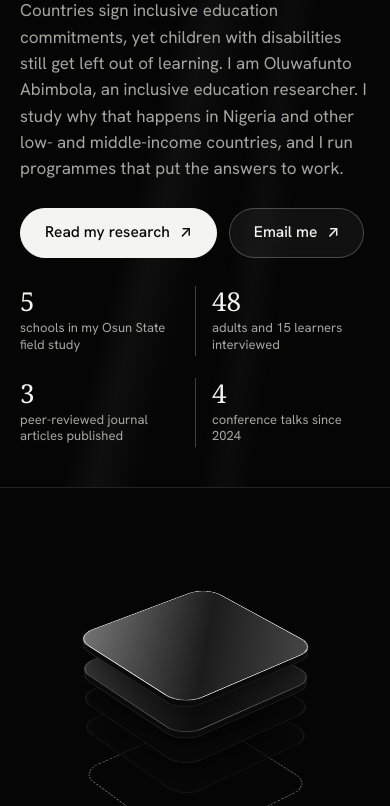
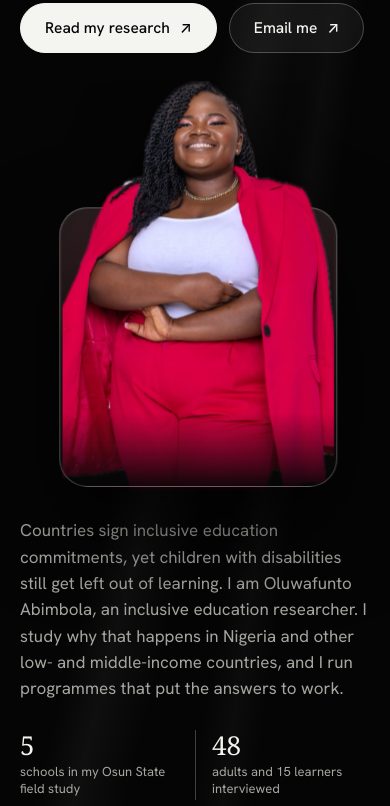
Before and after one commit to oluwafuntoabimbola-ops/funto, an Astro site: page / in a window 390 px wide. Shown: the part 420-1226 px from the top of the page. Built offline with nearby package versions, Linux system fonts and the light colour scheme; Astro itself is replaced by a stand-in of ours; a web font is replaced by a local one.

Commit message:
Opening screen: her portrait stepping out of a frame
Co-Authored-By: Claude Fable 5.2 <noreply@anthropic.com>
Claude-Session: https://claude.ai/code/session_01JXpvKwRdQkFS9xjB7t2wrN

```diff
--- a/src/layouts/Base.astro
+++ b/src/layouts/Base.astro
@@ -133,7 +133,7 @@ const person = {
             </li>
           </ul>
         </div>
-        <p class="small muted" style="margin-top:8px">Graduation gown photo by Island Photography</p>
+        <p class="small muted" style="margin-top:8px">Red suit photo by Mountain Photography · Graduation gown photo by Island Photography</p>
       </div>
     </footer>
     <script>
--- a/src/pages/index.astro
+++ b/src/pages/index.astro
@@ -4,6 +4,7 @@ import Base from '../layouts/Base.astro';
 import A from '../components/A.astro';
 import Cta from '../components/Cta.astro';
 import portrait from '../assets/photos/hse-graduation.jpg';
+import cutout from '../assets/photos/portrait-cutout.png';
 
 const email = 'mailto:oluwafuntoabimbola@gmail.com';
 const names = [
@@ -76,11 +77,19 @@ const sides = [
           <A class="btn ghost" href={email}>Email me</A>
         </div>
       </div>
-      <div class="hero-stage" data-drag aria-hidden="true">
+      <div class="hero-stage" data-drag>
         <div class="scene">
-          <div class="stack" data-stack>
-            <span class="plate"></span><span class="plate"></span><span class="plate"></span><span
-              class="plate"></span><span class="plate"></span>
+          <div class="pop" data-stack>
+            <div class="pop-frame" aria-hidden="true"></div>
+            <Image
+              class="pop-figure"
+              src={cutout}
+              alt="Oluwafunto Abimbola smiling with her arms folded, a red blazer draped over her shoulders"
+              widths={[420, 630, 841]}
+              sizes="(max-width: 900px) 300px, 420px"
+              loading="eager"
+              fetchpriority="high"
+            />
           </div>
         </div>
       </div>
--- a/src/styles/global.css
+++ b/src/styles/global.css
@@ -495,8 +495,9 @@ a:focus-visible .arrow {
   grid-column: 8 / span 5;
   grid-row: 1;
   align-self: center;
-  height: clamp(340px, 38vw, 520px);
-  margin-block: -70px;
+  height: min(68vh, 640px);
+  min-height: 420px;
+  margin-block: -60px -20px;
   cursor: grab;
   touch-action: pan-y;
   -webkit-user-select: none;
@@ -505,21 +506,55 @@ a:focus-visible .arrow {
 .hero-stage:active {
   cursor: grabbing;
 }
-/* The object arrives from deep inside the screen and overshoots toward the viewer */
+/* The portrait arrives from deep inside the screen and overshoots toward the viewer */
 .hero-stage .scene {
   perspective: 1000px;
 }
-.hero-stage .stack {
-  --gap: 62px;
-  width: clamp(210px, 25vw, 380px);
-}
 .js .hero-stage .scene {
   animation: launch 1.7s cubic-bezier(0.2, 0.9, 0.25, 1) 0.35s both;
 }
-.js .hero-stage .stack {
-  animation:
-    drift 16s ease-in-out infinite alternate,
-    fan 2s cubic-bezier(0.2, 0.9, 0.25, 1) 0.35s both;
+/* She stands in a frame and rises out of the top of it */
+.pop {
+  position: absolute;
+  right: 0;
+  bottom: 0;
+  height: 100%;
+  aspect-ratio: 841 / 1090;
+  transform-style: preserve-3d;
+  transform: rotateY(clamp(-20deg, calc(var(--mx, 0) * -8deg + var(--drag, 0deg) * 0.25), 20deg))
+    rotateX(calc(var(--my, 0) * -5deg));
+  transition: transform 0.5s var(--ease);
+}
+.pop-frame {
+  position: absolute;
+  left: 6%;
+  right: 4%;
+  top: 30%;
+  bottom: 0;
+  border-radius: 28px;
+  border: 1px solid rgba(255, 255, 255, 0.26);
+  background:
+    radial-gradient(90% 60% at 50% 20%, rgba(255, 77, 94, 0.34), transparent 70%),
+    linear-gradient(180deg, #1c1c1c, #070707);
+  box-shadow:
+    0 40px 90px rgba(0, 0, 0, 0.7),
+    inset 0 1px 0 rgba(255, 255, 255, 0.12);
+}
+.pop-figure {
+  position: absolute;
+  inset: 0;
+  width: 100%;
+  height: 100%;
+  object-fit: contain;
+  object-position: 50% 100%;
+  transform: translateZ(34px);
+  /* above the frame's top edge she is free; below it she is held inside the frame */
+  clip-path: polygon(0 0, 100% 0, 100% 30%, 93.5% 30%, 93.5% 100%, 8.5% 100%, 8.5% 30%, 0 30%);
+  -webkit-mask-image: linear-gradient(#000 80%, transparent 99%);
+  mask-image: linear-gradient(#000 80%, transparent 99%);
+  filter: drop-shadow(0 26px 34px rgba(0, 0, 0, 0.6));
+  -webkit-user-drag: none;
+  pointer-events: none;
 }
 @keyframes launch {
   0% {
@@ -539,15 +574,6 @@ a:focus-visible .arrow {
     opacity: 1;
     transform: scale(1);
     filter: blur(0);
-  }
-}
-@keyframes fan {
-  0%,
-  30% {
-    --spread: -1.75;
-  }
-  100% {
-    --spread: 0.45;
   }
 }
 /* Facts along the foot of the opening screen */
@@ -559,7 +585,7 @@ a:focus-visible .arrow {
 }
 .facts {
   display: flex;
-  justify-content: flex-end;
+  justify-content: flex-start;
   flex-wrap: wrap;
 }
 .fact {
@@ -612,22 +638,40 @@ a:focus-visible .arrow {
     padding-top: 104px;
     padding-bottom: 40px;
   }
-  .hero.home > .wrap {
-    position: relative;
+  .hero.home .hero-text {
+    display: contents;
+  }
+  .hero.home .grid {
+    row-gap: 0;
+  }
+  .hero.home .grid > *,
+  .hero.home .hero-text > * {
+    grid-column: 1 / -1;
+  }
+  .hero.home .pill {
+    order: 1;
+    justify-self: start;
+  }
+  .hero.home .display {
+    order: 2;
+  }
+  .hero.home .btns {
+    order: 3;
+    margin-top: 26px;
   }
   .hero-stage {
-    position: absolute;
-    z-index: 0;
-    top: -70px;
-    right: -96px;
-    width: 330px;
-    height: 330px;
-    margin: 0;
-    opacity: 0.85;
-  }
-  .hero-stage .stack {
-    --gap: 40px;
-    width: 200px;
+    order: 4;
+    height: 400px;
+    min-height: 0;
+    margin: 34px 0 0;
+  }
+  .pop {
+    right: 50%;
+    translate: 50% 0;
+  }
+  .hero.home .lead {
+    order: 5;
+    margin-top: 30px;
   }
   .hero.home > .hero-facts {
     position: relative;
@@ -1490,7 +1534,6 @@ html:not(.js) .strip {
   .js .strip-track,
   .js .stack,
   .js .hero-stage .scene,
-  .js .hero-stage .stack,
   .js .cta::before,
   .js .cta::after {
     animation: none;
@@ -1499,6 +1542,7 @@ html:not(.js) .strip {
     overflow-x: auto;
   }
   .plate,
+  .pop,
   .arrow,
   .photo img,
   .row .what,
```
Also changed, not shown: DESIGN.md (+1 -1 lines), src/assets/photos/portrait-cutout.png (added).
